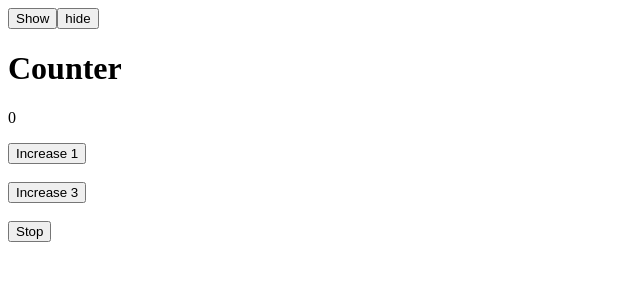
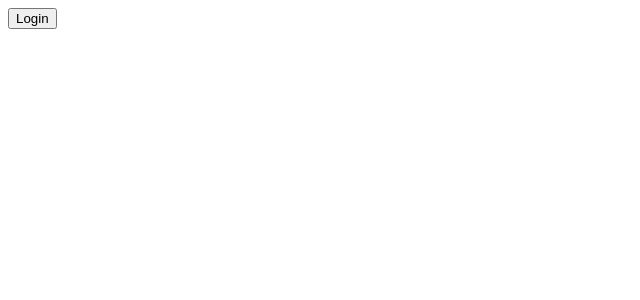
Before and after one commit to masoudhra/react2023ViteStart, a React (Vite) app: page / in a window 1280 px wide. Shown: the top 300 px of the page, without its empty margins (0-640 px from the left). Built offline with nearby package versions, Linux system fonts and the light colour scheme.

Commit message:
formHandler

```diff
--- a/src/App.jsx
+++ b/src/App.jsx
@@ -4,6 +4,7 @@ import Header from "./Header.jsx";
 import CourseList from "./CourseList.jsx";
 import Banner from "./Banner.jsx";
 import Counter from "./Counter.jsx";
+import Form from "./Form.jsx";
 
 function App() {
   return (
@@ -15,7 +16,8 @@ function App() {
         numOfStudents={100}
       />
       <CourseList /> */}
-      <Counter />
+      {/* <Counter /> */}
+      <Form />
     </div>
   );
 }
--- /dev/null
+++ b/src/Form.jsx
@@ -0,0 +1,12 @@
+function Form() {
+    const loginHandler = () =>{
+        console.log("Login")
+    }
+  return (
+    <div>
+      <button onClick={loginHandler}>Login</button>
+    </div>
+  );
+}
+
+export default Form;
```
